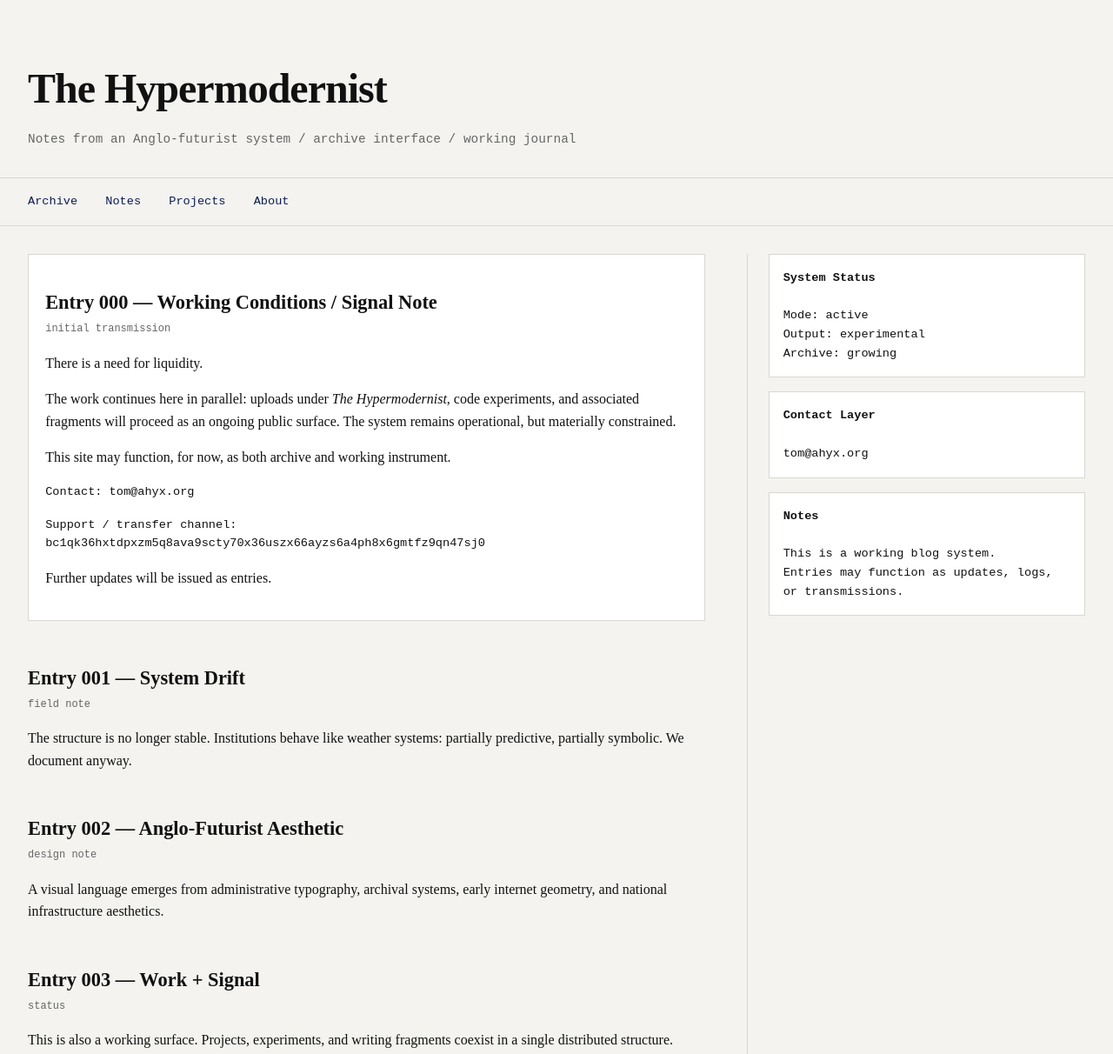
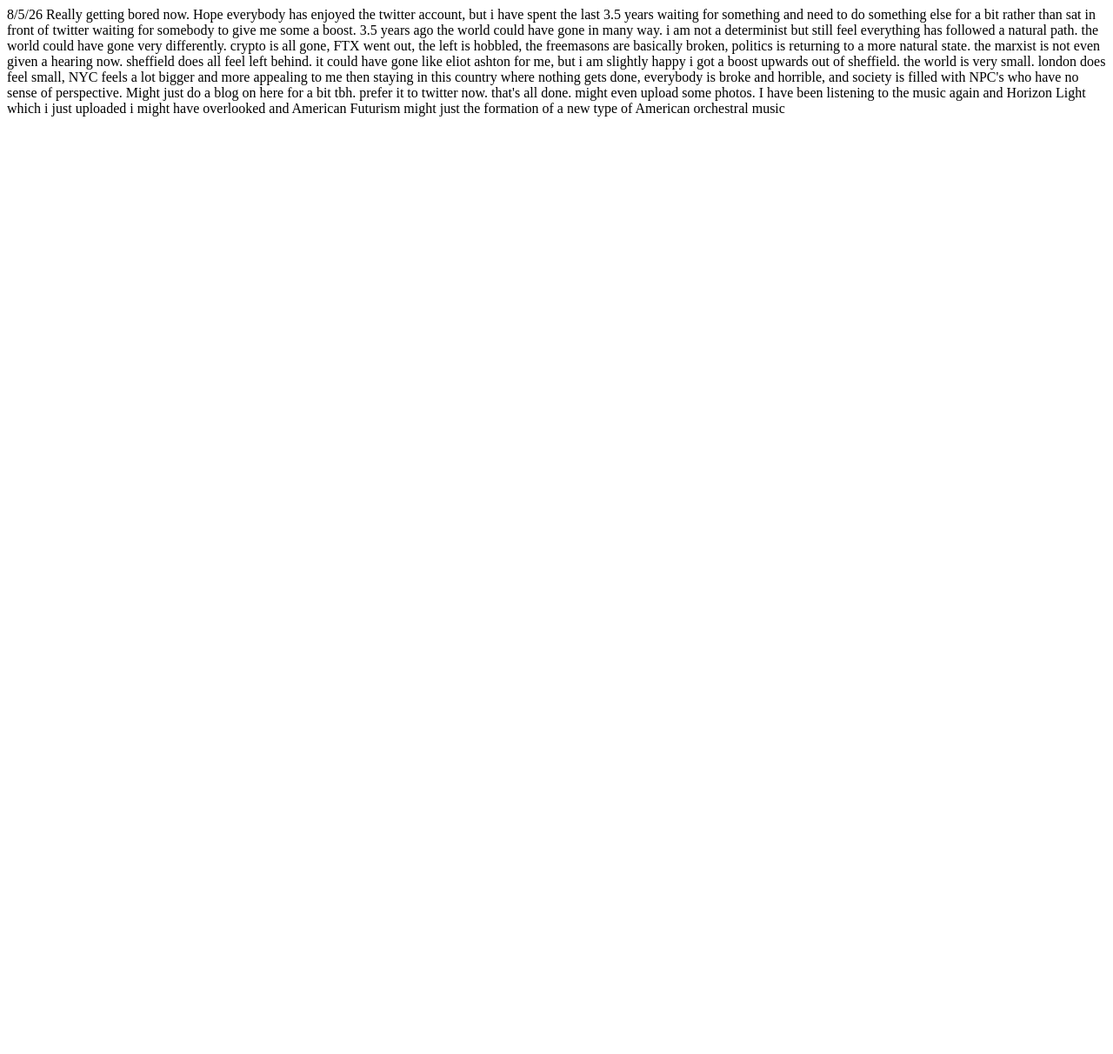
Before and after one commit to Btcphilosopher/for-sale, a plain HTML site: page index.html in a window 1280 px wide. Shown: the top 1212 px of the page at 87% size. After the commit the page ends 800 px from the top, so only its background shows below. Drawn offline with Linux system fonts and the light colour scheme.

Commit message:
Update index.html

```diff
--- a/index.html
+++ b/index.html
@@ -1,228 +1,13 @@
-<!DOCTYPE html>
-<html lang="en">
-<head>
-<meta charset="UTF-8">
-<title>The Hypermodernist</title>
-<meta name="viewport" content="width=device-width, initial-scale=1.0">
+8/5/26
 
-<style>
-    :root {
-        --bg: #f4f3ef;
-        --ink: #111;
-        --muted: #666;
-        --accent: #0b1d51;
-        --rule: #d9d7d2;
-    }
+Really getting bored now. Hope everybody has enjoyed the twitter account, but i have spent the last 3.5 years waiting for something and need to do something else for a bit rather than sat in front of twitter waiting for somebody to give me some a boost.
 
-    body {
-        margin: 0;
-        font-family: "Times New Roman", Times, serif;
-        background: var(--bg);
-        color: var(--ink);
-        line-height: 1.6;
-    }
+3.5 years ago the world could have gone in many way. i am not a determinist but still feel everything has followed a natural path.
 
-    header {
-        padding: 4rem 2rem 2rem 2rem;
-        border-bottom: 1px solid var(--rule);
-    }
+the world could have gone very differently. crypto is all gone, FTX went out, the left is hobbled, the freemasons are basically broken, politics is returning to a more natural state. the marxist is not even given a hearing now.
 
-    h1 {
-        font-size: 3rem;
-        letter-spacing: -1px;
-        margin: 0;
-    }
+sheffield does all feel left behind. it could have gone like eliot ashton for me, but i am slightly happy i got a boost upwards out of sheffield. the world is very small.
 
-    .subtitle {
-        font-family: monospace;
-        font-size: 0.9rem;
-        color: var(--muted);
-        margin-top: 0.5rem;
-    }
+london does feel small, NYC feels a lot bigger and more appealing to me then staying in this country where nothing gets done, everybody is broke and horrible, and society is filled with NPC's who have no sense of perspective.
 
-    nav {
-        padding: 1rem 2rem;
-        border-bottom: 1px solid var(--rule);
-        font-family: monospace;
-        font-size: 0.85rem;
-    }
-
-    nav a {
-        margin-right: 1.5rem;
-        color: var(--accent);
-        text-decoration: none;
-    }
-
-    main {
-        display: grid;
-        grid-template-columns: 2fr 1fr;
-        gap: 3rem;
-        padding: 2rem;
-    }
-
-    article {
-        margin-bottom: 3rem;
-    }
-
-    h2 {
-        font-size: 1.4rem;
-        margin-bottom: 0.2rem;
-    }
-
-    .meta {
-        font-family: monospace;
-        font-size: 0.75rem;
-        color: var(--muted);
-        margin-bottom: 1rem;
-    }
-
-    aside {
-        border-left: 1px solid var(--rule);
-        padding-left: 1.5rem;
-        font-family: monospace;
-        font-size: 0.85rem;
-    }
-
-    footer {
-        border-top: 1px solid var(--rule);
-        padding: 2rem;
-        font-family: monospace;
-        font-size: 0.75rem;
-        color: var(--muted);
-    }
-
-    .box {
-        border: 1px solid var(--rule);
-        padding: 1rem;
-        margin-bottom: 1rem;
-        background: #fff;
-    }
-
-    .signal {
-        border: 1px solid var(--rule);
-        background: #fff;
-        padding: 1.2rem;
-    }
-
-    .signal p {
-        margin: 0 0 1rem 0;
-    }
-
-    .mono {
-        font-family: monospace;
-        font-size: 0.85rem;
-    }
-</style>
-</head>
-
-<body>
-
-<header>
-    <h1>The Hypermodernist</h1>
-    <div class="subtitle">
-        Notes from an Anglo-futurist system / archive interface / working journal
-    </div>
-</header>
-
-<nav>
-    <a href="#">Archive</a>
-    <a href="#">Notes</a>
-    <a href="#">Projects</a>
-    <a href="#">About</a>
-</nav>
-
-<main>
-
-<section>
-
-    <article class="signal">
-        <h2>Entry 000 — Working Conditions / Signal Note</h2>
-        <div class="meta">initial transmission</div>
-
-        <p>
-            There is a need for liquidity.
-        </p>
-
-        <p>
-            The work continues here in parallel: uploads under <em>The Hypermodernist</em>,
-            code experiments, and associated fragments will proceed as an ongoing public surface.
-            The system remains operational, but materially constrained.
-        </p>
-
-        <p>
-            This site may function, for now, as both archive and working instrument.
-        </p>
-
-        <p class="mono">
-            Contact: tom@ahyx.org
-        </p>
-
-        <p class="mono">
-            Support / transfer channel:<br>
-            bc1qk36hxtdpxzm5q8ava9scty70x36uszx66ayzs6a4ph8x6gmtfz9qn47sj0
-        </p>
-
-        <p>
-            Further updates will be issued as entries.
-        </p>
-    </article>
-
-    <article>
-        <h2>Entry 001 — System Drift</h2>
-        <div class="meta">field note</div>
-        <p>
-            The structure is no longer stable. Institutions behave like weather systems:
-            partially predictive, partially symbolic. We document anyway.
-        </p>
-    </article>
-
-    <article>
-        <h2>Entry 002 — Anglo-Futurist Aesthetic</h2>
-        <div class="meta">design note</div>
-        <p>
-            A visual language emerges from administrative typography, archival systems,
-            early internet geometry, and national infrastructure aesthetics.
-        </p>
-    </article>
-
-    <article>
-        <h2>Entry 003 — Work + Signal</h2>
-        <div class="meta">status</div>
-        <p>
-            This is also a working surface. Projects, experiments, and writing fragments
-            coexist in a single distributed structure.
-        </p>
-    </article>
-
-</section>
-
-<aside>
-
-    <div class="box">
-        <strong>System Status</strong><br><br>
-        Mode: active<br>
-        Output: experimental<br>
-        Archive: growing
-    </div>
-
-    <div class="box">
-        <strong>Contact Layer</strong><br><br>
-        tom@ahyx.org
-    </div>
-
-    <div class="box">
-        <strong>Notes</strong><br><br>
-        This is a working blog system.<br>
-        Entries may function as updates, logs, or transmissions.
-    </div>
-
-</aside>
-
-</main>
-
-<footer>
-    © The Hypermodernist — distributed archive system. Continuity not guaranteed.
-</footer>
-
-</body>
-</html>
+Might just do a blog on here for a bit tbh. prefer it to twitter now. that's all done. might even upload some photos. I have been listening to the music again and Horizon Light which i just uploaded i might have overlooked and American Futurism might just the formation of a new type of American orchestral music
```
